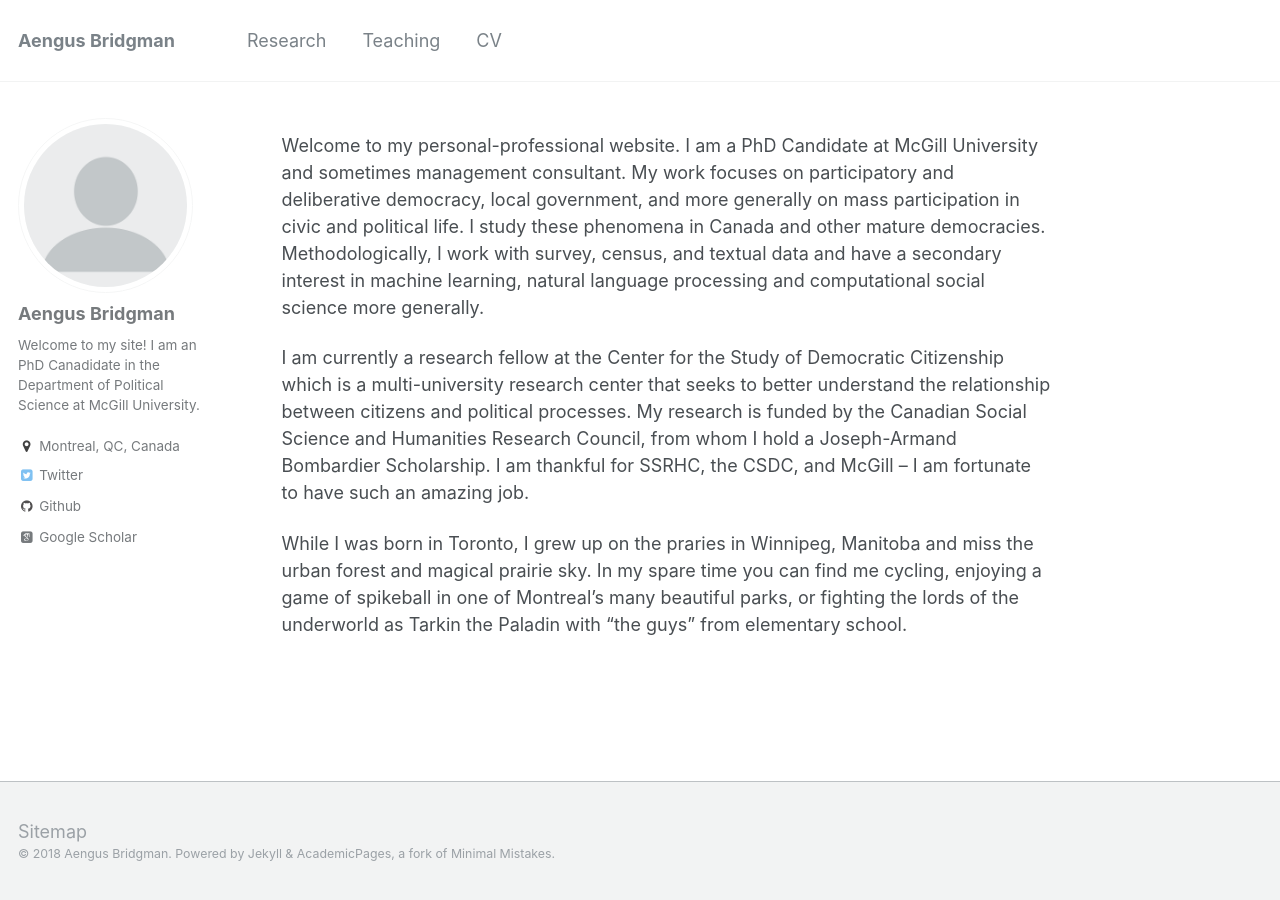
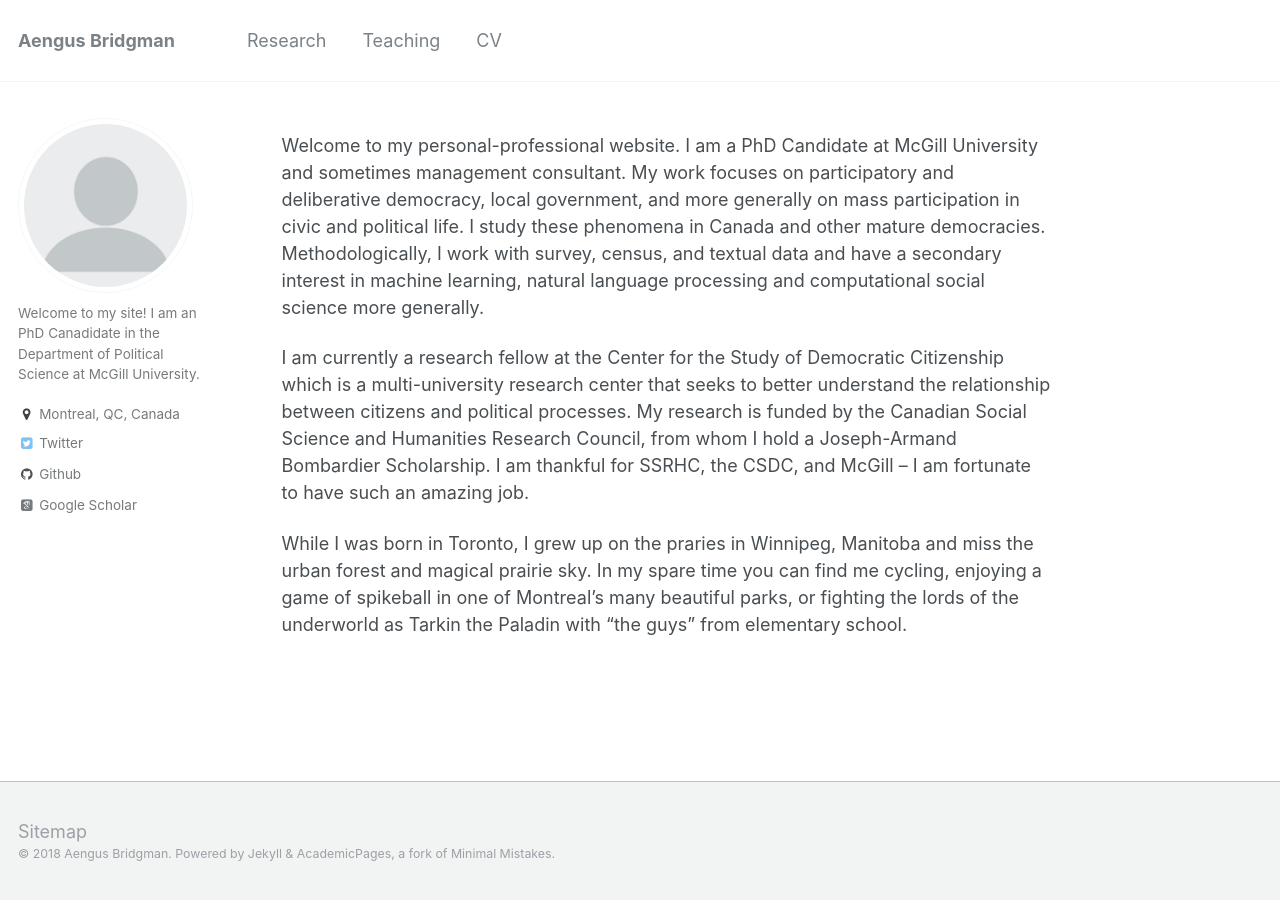
Before and after one commit to costinciobanu/costinciobanu.github.io, a Jekyll site: the page built from _pages/about.md, in a window 1280 px wide. Built offline with Jekyll 4.4.1, drawn with Linux system fonts in a browser that asks for light colours; some web fonts are replaced.

Commit message:
got rid of ab

```diff
--- a/_config.yml
+++ b/_config.yml
@@ -78,7 +78,7 @@ analytics:
 
 # Site Author
 author:
-  name             : "Aengus Bridgman"
+  name             : ""
   avatar           : "profile.png"
   bio              : "Welcome to my site! I am an PhD Canadidate in the Department of Political Science at McGill University."
   location         : "Montreal, QC, Canada"
```
